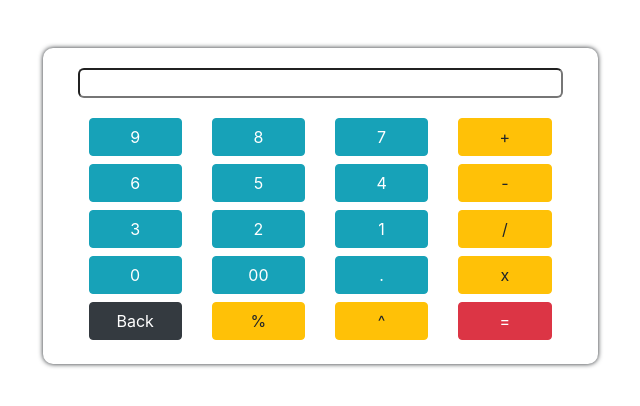
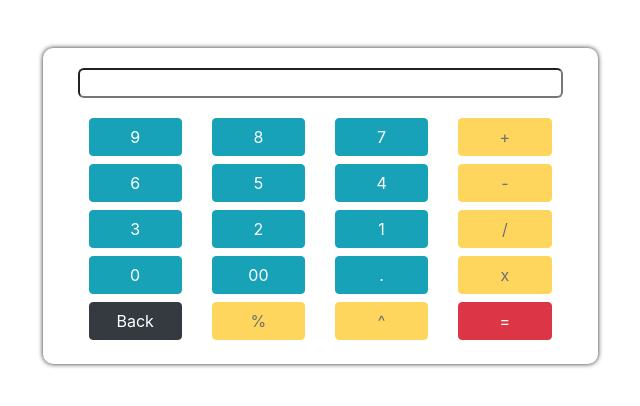
Before and after one commit to Lucky6400/CalculatorWithUI, a plain HTML site: page index.html in a window 1280 px wide. Shown: the whole page, without its empty margins (320-960 px from the left). Drawn offline with nearby package versions, Linux system fonts and the light colour scheme.

Commit message:
Added a feature so that operators do not  get printed twice

```diff
--- a/index.html
+++ b/index.html
@@ -27,7 +27,7 @@
                     <button id="num" onclick="getData('7')" style="width: 100%;" class="btn btn-info">7</button>
                 </div>
                 <div class="col-lg-3">
-                    <button id="opr" onclick="getData('+')" style="width: 100%;" class="btn btn-warning">+</button>
+                    <button disabled="false" onclick="getData('+')" style="width: 100%;" class="btn btn-warning">+</button>
                 </div>
             </div>
             <div class="row text-center mr-3 ml-3 mt-2">
@@ -41,7 +41,7 @@
                     <button id="num" onclick="getData('4')" style="width: 100%;" class="btn btn-info">4</button>
                 </div>
                 <div class="col-lg-3">
-                    <button id="opr" onclick="getData('-')" style="width: 100%;" class="btn btn-warning">-</button>
+                    <button disabled="false" onclick="getData('-')" style="width: 100%;" class="btn btn-warning">-</button>
                 </div>
             </div>
             <div class="row text-center mr-3 ml-3 mt-2">
@@ -55,7 +55,7 @@
                     <button id="num" onclick="getData('1')" style="width: 100%;" class="btn btn-info">1</button>
                 </div>
                 <div class="col-lg-3">
-                    <button id="opr" onclick="getData('/')" style="width: 100%;" class="btn btn-warning">/</button>
+                    <button disabled="false" onclick="getData('/')" style="width: 100%;" class="btn btn-warning">/</button>
                 </div>
             </div>
             <div class="row text-center mr-3 ml-3 mt-2">
@@ -69,7 +69,7 @@
                     <button id="num" onclick="getData('.')" style="width: 100%;" class="btn btn-info">.</button>
                 </div>
                 <div class="col-lg-3">
-                    <button id="opr" onclick="getData('*')" style="width: 100%;" class="btn btn-warning">x</button>
+                    <button disabled="false" onclick="getData('*')" style="width: 100%;" class="btn btn-warning">x</button>
                 </div>
             </div>
             <div class="row text-center mr-3 ml-3 mt-2">
@@ -77,10 +77,10 @@
                     <button onclick="backspace()" style="width: 100%;" class="btn btn-dark">Back</button>
                 </div>
                 <div class="col-lg-3">
-                    <button id="opr" onclick="getData('%')" style="width: 100%;" class="btn btn-warning">%</button>
+                    <button disabled="false" onclick="getData('%')" style="width: 100%;" class="btn btn-warning">%</button>
                 </div>
                 <div class="col-lg-3">
-                    <button id="opr" onclick="getData('**')" style="width: 100%;" class="btn btn-warning">^</button>
+                    <button disabled="false" onclick="getData('**')" style="width: 100%;" class="btn btn-warning">^</button>
                 </div>
                 <div class="col-lg-3">
                     <button onclick="calc()" style="width: 100%;" class="btn btn-danger">=</button>
--- a/script.js
+++ b/script.js
@@ -19,3 +19,11 @@ function calc(){
         dbox.style.borderColor = "red";
     }
 }
+$(document).ready(function(){
+    $('.btn-warning').click(function(){
+        $('.btn-warning').attr('disabled',true);
+    });
+    $('.btn-info').click(function(){
+        $('.btn-warning').attr('disabled',false);
+    });
+});
```
